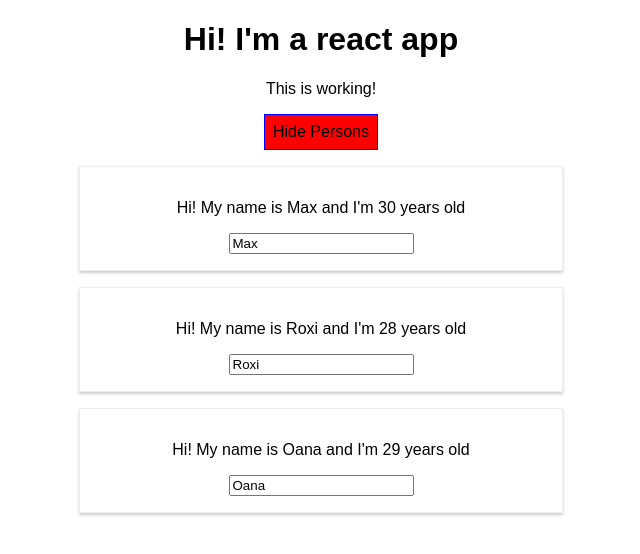
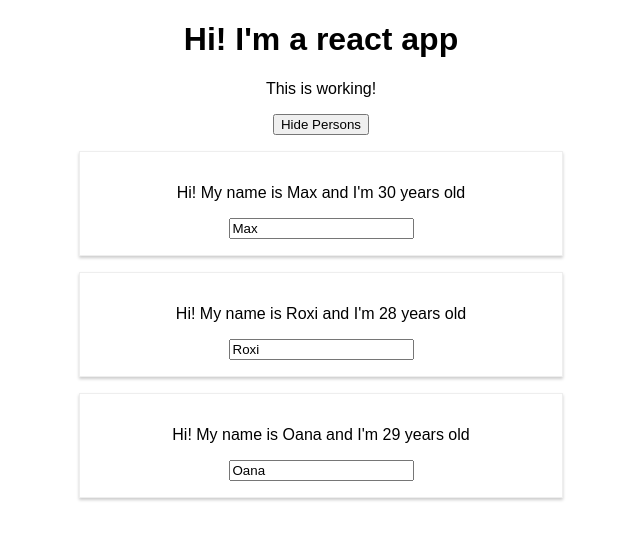
Before and after one commit to rcioara/react-start, a React app: page / in a window 1280 px wide. Both pictures are taken after a click on the button "Show Persons". Shown: the top 554 px of the page, without its empty margins (319-959 px from the left). Built offline with nearby package versions, Linux system fonts and the light colour scheme.

Commit message:
component lifecycle & hoc

```diff
--- a/src/components/Cockpit/Cockpit.css
+++ b/src/components/Cockpit/Cockpit.css
@@ -2,7 +2,7 @@
     text-align: center;
   }
 
-.Cockpit button {
+.Button {
         background-color: green;
         color: white;
         font: inherit;
@@ -12,17 +12,17 @@
 
 }
 
-.Cockpit button:hover {
+.Button:hover {
 background-color: lightgreen;
 color: black;
 }
 
-.Cockpit button.red {
+.Button.red {
 background-color: red;
 color: black;
 }
 
-.Cockpit button.red:hover {
+.Button.red:hover {
 background-color: salmon;
 color: black;
 }
--- a/src/components/Cockpit/Cockpit.js
+++ b/src/components/Cockpit/Cockpit.js
@@ -1,33 +1,33 @@
 import React from 'react';
 import classes from './Cockpit.css';
+import Aux from '../../hoc/Aux';
 
-const Cockpit = (props) => {
-
+const Cockpit = props => {
   let btnText = 'Show Persons';
-    let btnClass = '';
+  let btnClass = classes.Button;
   let assignedClasses = [];
 
   if (props.persons.length <= 2) {
-        assignedClasses.push(classes.red);
+    assignedClasses.push (classes.red);
   }
   if (props.persons.length <= 1) {
-        assignedClasses.push(classes.bold);
+    assignedClasses.push (classes.bold);
   }
 
   if (props.showPersons) {
     btnText = 'Hide Persons';
-        btnClass = classes.red;
+    btnClass = [classes.Button, classes.red].join ('');
   }
 
   return (
-        <div>
+    <Aux>
       <h1>Hi! I'm a react app</h1>
-            <p className={assignedClasses.join(' ')}>This is working!</p>
-            <button className={btnClass}
-                onClick={props.clicked}>{btnText}
+      <p className={assignedClasses.join (' ')}>This is working!</p>
+      <button className={btnClass} onClick={props.clicked}>
+        {btnText}
       </button>
-        </div>
+    </Aux>
   );
-}
+};
 
 export default Cockpit;
--- a/src/components/Persons/Person/Person.js
+++ b/src/components/Persons/Person/Person.js
@@ -1,13 +1,29 @@
-import React from 'react';
+import React, { Component } from 'react';
 import classes from './Person.css';
 
-const Person = (props) => {
-       return (
-        <div className={classes.Person} >
-            <p onClick={props.click}> Hi! My name is {props.name} and I'm {props.age} years old</p>
-            <input type="text" onChange={props.change} value={props.name}></input>
-        </div>
-    );
+class Person extends Component {
+
+    constructor(props) {
+        super(props);
+        console.log('[Person.js] - Inside constructor() method');
+    }
+
+    componentWillMount() {
+        console.log('[Person.js] - Inside componentWillMount() method');
+    }
+
+    componentDidMount() {
+        console.log('[Person.js] - Inside componentDidMount() method');
+    }
+
+    render() {
+        return (
+            <div className={classes.Person} >
+                <p onClick={this.props.click}> Hi! My name is {this.props.name} and I'm {this.props.age} years old</p>
+                <input type="text" onChange={this.props.change} value={this.props.name}></input>
+            </div>
+        );
+    }
 }
 
 export default Person;
--- a/src/components/Persons/Persons.js
+++ b/src/components/Persons/Persons.js
@@ -1,17 +1,42 @@
-import React from 'react';
+import React, { Component } from 'react';
 import Person from './Person/Person'
 
-const Persons = (props) => {
+class Persons extends Component {
+
+    constructor(props) {
+        super(props);
+        console.log('[Persons.js] - Inside constructor() method');
+    }
+
+    componentWillMount() {
+        console.log('[Persons.js] - Inside componentWillMount() method');
+    }
+
+    componentDidMount() {
+        console.log('[Persons.js] - Inside componentDidMount() method');
+    }
+
+    componentWillReceiveProps(nextProps) {
+        console.log('[Persons.js] - Inside componentWillReceiveProps() method : ');
+    }
+
+    shouldComponentUpdate(nextProps, nextState) {
+        console.log('[Persons.js] - Inside shouldComponentUpdate() method : ');
+        return nextProps !== this.props.persons;
+    }
+
+    render() {
+        console.log('[Persons.js] - Inside render() method');
         return (
-        props.persons.map((person, index) => {
+            this.props.persons.map((person, index) => {
                 return <Person
-                click={() => props.clicked(index)}
+                    click={() => this.props.clicked(index)}
                     key={person.id}
                     name={person.name}
                     age={person.age}
-                change={(event) => props.changed(event, index)}
+                    change={(event) => this.props.changed(event, index)}
                 />
             }));
     }
-
+}
 export default Persons;
--- a/src/containers/App.js
+++ b/src/containers/App.js
@@ -4,6 +4,20 @@ import Persons from './../components/Persons/Persons'
 import Cockpit from './../components/Cockpit/Cockpit'
 
 class App extends Component {
+
+  constructor(props) {
+    super(props);
+    console.log('[App.js] - Inside constructor() method');
+  }
+
+  componentWillMount() {
+    console.log('[App.js] - Inside componentWillMount() method');
+  }
+
+  componentDidMount() {
+    console.log('[App.js] - Inside componentDidMount() method');
+  }
+
   state = {
     persons: [
       { id: 1, name: 'Max', age: '30', username: 'max' },
@@ -37,6 +51,7 @@ class App extends Component {
   }
 
   render() {
+    console.log('[App.js] - Inside render() method');
     let persons = null;
 
     if (this.state.showPersons) {
--- /dev/null
+++ b/src/hoc/Aux.js
@@ -0,0 +1,4 @@
+// this is a high order component that will return all the children of the component that will wrap
+const Aux = props => props.children;
+
+export default Aux;
--- a/src/index.js
+++ b/src/index.js
@@ -4,5 +4,5 @@ import './index.css';
 import App1 from './containers/App';
 import registerServiceWorker from './registerServiceWorker';
 
-ReactDOM.render(<App1 />, document.getElementById('root'));
+ReactDOM.render(<App1 title="My app" />, document.getElementById('root'));
 registerServiceWorker();
```
Lines whose indentation alone changed are shown as unchanged.
